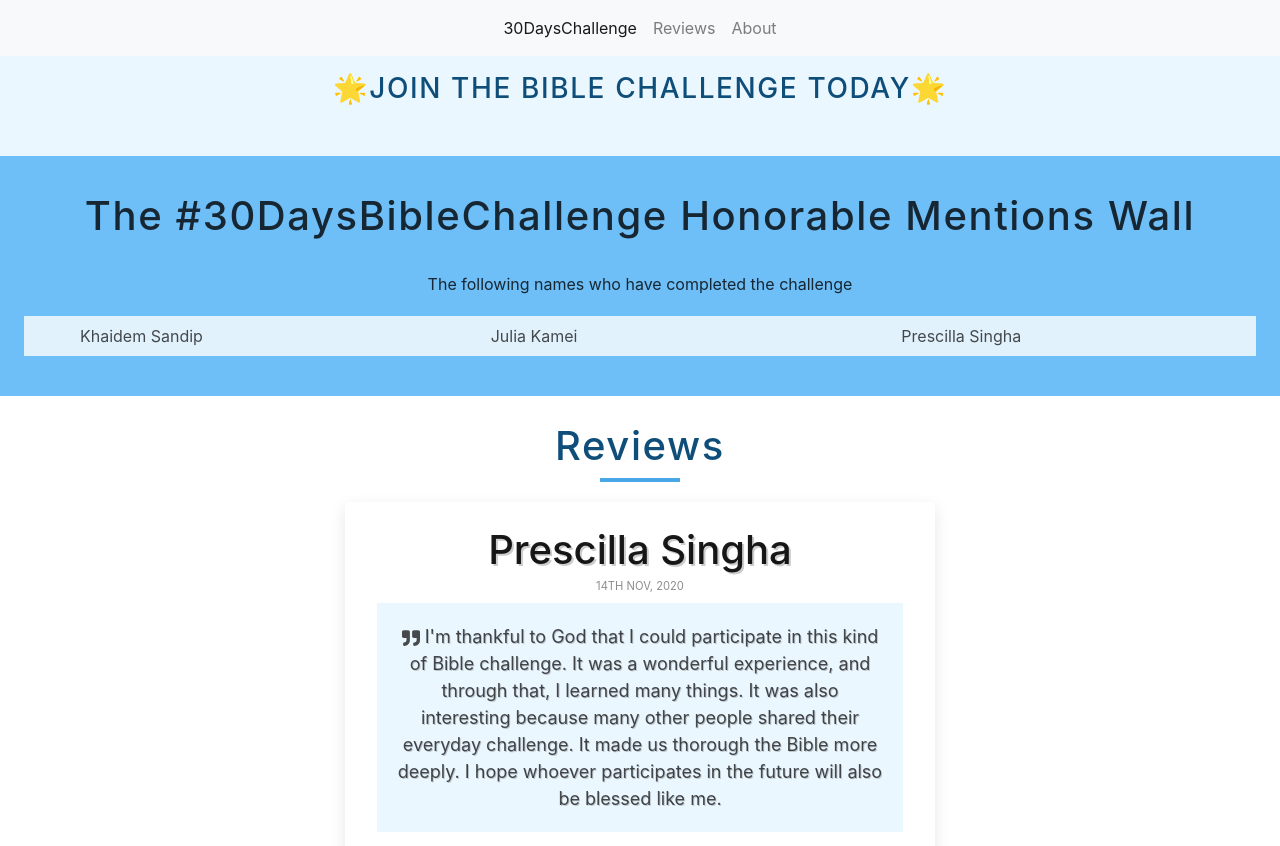
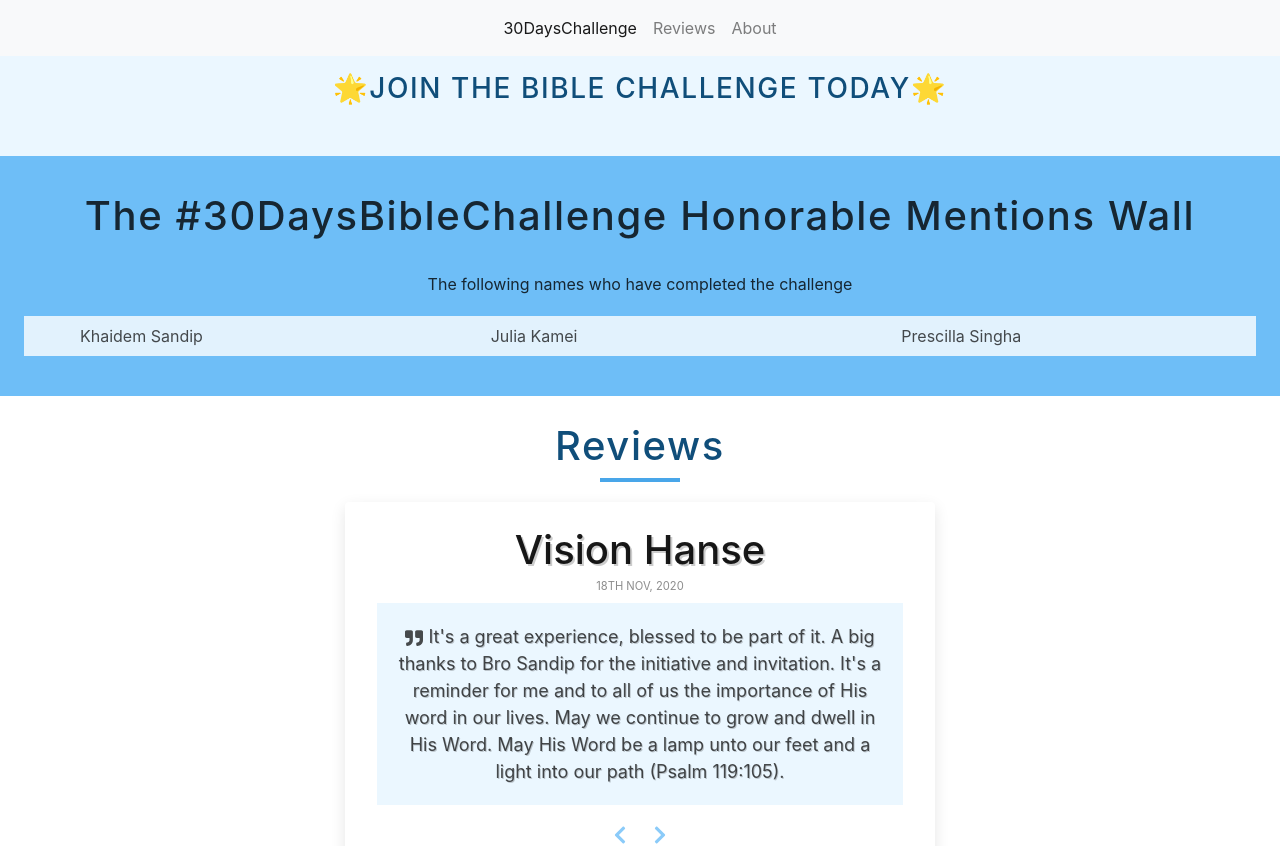
Before and after one commit to KaidenCoder/BibleChallenges, a React (Create React App) app: page / in a window 1280 px wide. Shown: the top 846 px of the page. Built offline with nearby package versions, Linux system fonts and the light colour scheme.

Commit message:
Vision Hanse

```diff
--- a/src/challenge/Reviews.js
+++ b/src/challenge/Reviews.js
@@ -5,7 +5,7 @@ import { FaChevronLeft, FaChevronRight, FaQuoteRight } from 'react-icons/fa';
 
 
 const Reviews = () => {
-    const [index, setIndex] = useState(2)
+    const [index, setIndex] = useState(3)
 
     const { name, text, date } = secreview[index]
 
--- a/src/challenge/data.js
+++ b/src/challenge/data.js
@@ -17,6 +17,12 @@ const secreviews = [
         text: "I'm thankful to God that I could participate in this kind of Bible challenge. It was a wonderful experience, and through that, I learned many things. It was also interesting because many other people shared their everyday challenge. It made us thorough the Bible more deeply. I hope whoever participates in the future will also be blessed like me.",
         date: '14th Nov, 2020'
     },
+    {
+        id: 4,
+        name: 'Vision Hanse',
+        text: "It's a great experience, blessed to be part of it. A big thanks to Bro Sandip for the initiative and invitation. It's a reminder for me and to all of us the importance of His word in our lives. May we continue to grow and dwell in His Word. May His Word be a lamp unto our feet and a light into our path (Psalm 119:105).",
+        date: '18th Nov, 2020'
+    },
 ]
 
 export default secreviews
```
